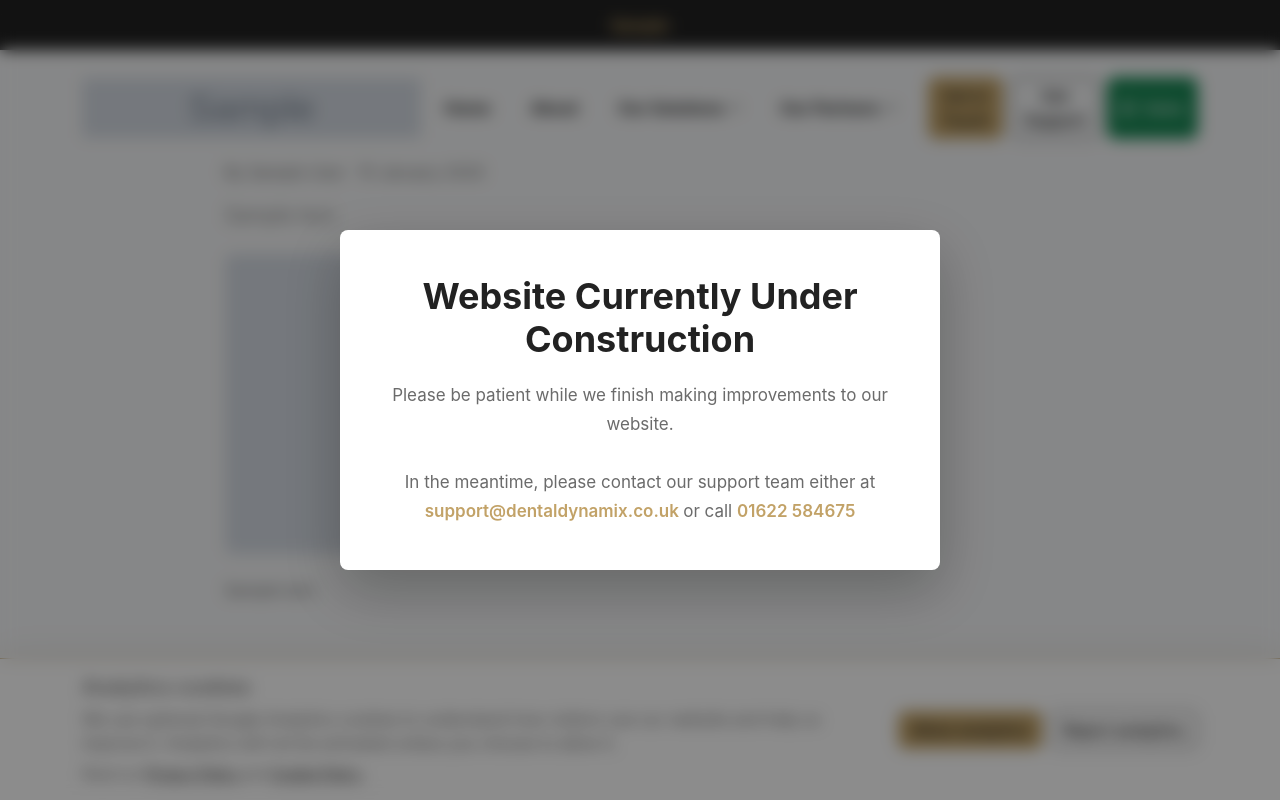
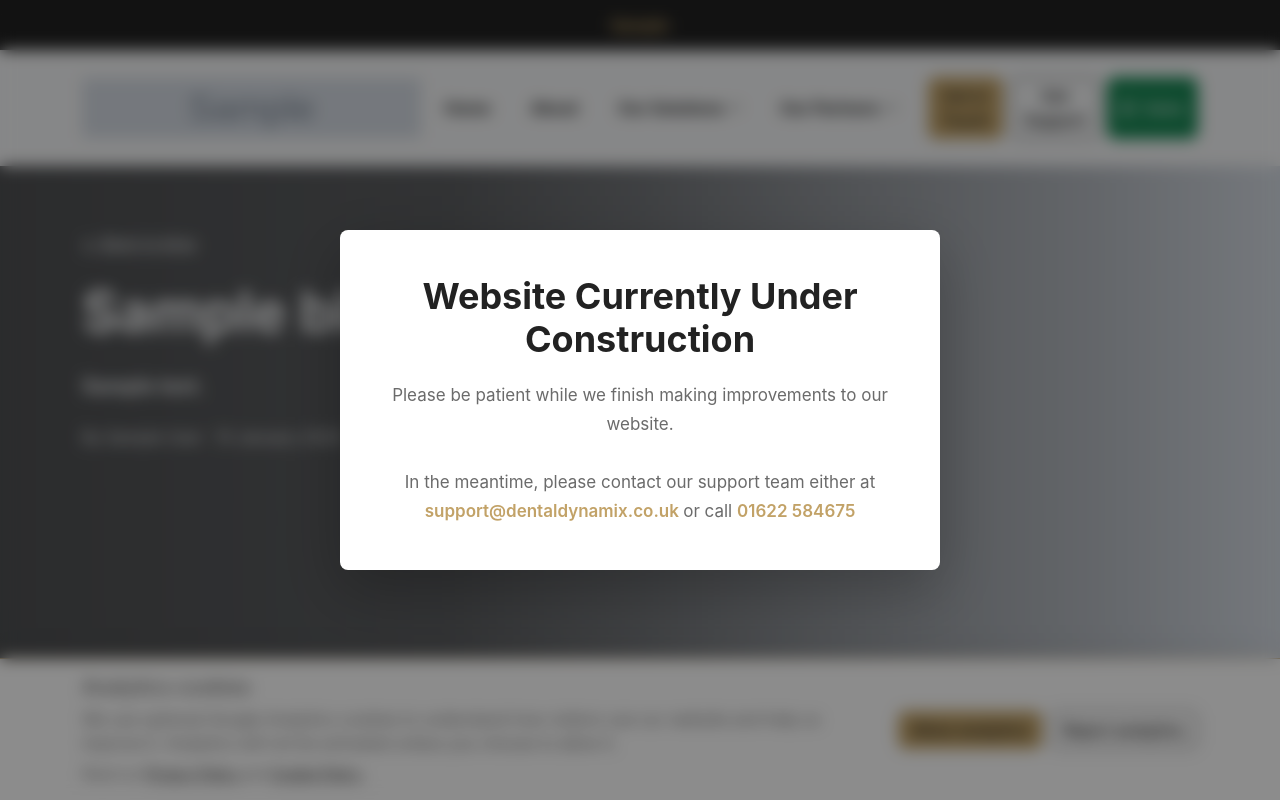
Before and after one commit to Daniel0Marsh/dental-dynamix, a Django app: a page that uses source/blog/templates/blog_details.html in a window 1280 px wide. Run offline with Django 5.2, Linux system fonts and the light colour scheme; tables that the repository leaves empty hold one stand-in row (values such as "Sample post"); grey boxes marked "Sample" are stand-in pictures; some libraries are stand-ins or nearby versions.

Commit message:
feat: implement BlogPage model and update admin, views, and templates for blog functionality

```diff
--- a/source/blog/models.py
+++ b/source/blog/models.py
@@ -147,3 +147,29 @@ class BlogPost(models.Model):
                 kwargs['update_fields'] = set(kwargs['update_fields']) | {'slug'}
 
         super().save(*args, **kwargs)
+
+
+class BlogPage(models.Model):
+    hero_title = models.CharField(
+        max_length=255,
+        default="Dental Dynamix Blog",
+    )
+    hero_subtitle = models.TextField(
+        default="News, updates and insights from the Dental Dynamix team.",
+    )
+    hero_image = models.ImageField(
+        upload_to='blog/hero/',
+        blank=True,
+        default="default/hero_image.webp"
+    )
+    hero_image_alt_text = models.CharField(
+        max_length=255,
+        blank=True,
+    )
+
+    def __str__(self):
+        return "Blog Page"
+
+    class Meta:
+        verbose_name = "Blog Page"
+        verbose_name_plural = "Blog Page"
--- a/source/blog/templates/blog_details.html
+++ b/source/blog/templates/blog_details.html
@@ -6,45 +6,68 @@
 {% endblock %}
 
 {% block content %}
-<section class="py-5">
-  <div class="container">
-    <div class="row justify-content-center">
-      <div class="col-lg-9">
+<article>
+  <header
+    id="hero-section"
+    class="hero-overlay hero-overlay-home bg-dark d-flex align-items-center text-light position-relative"
+    style="min-height: 85vh;"
+  >
+    {% if blog.picture %}
+      <img
+        src="{{ blog.picture.url }}"
+        alt="{{ blog.picture_alt_text }}"
+        class="w-100 h-100 position-absolute top-0 start-0"
+        style="object-fit: cover; z-index: 1;"
+        fetchpriority="high"
+        decoding="async"
+      >
+    {% endif %}
 
+    <div class="container position-relative py-5" style="z-index: 2;">
+      <div class="row">
+        <div class="col-lg-7">
           <nav class="mb-4" aria-label="Blog navigation">
-          <a href="{% url 'blog' %}">&larr; Back to blog</a>
+            <a href="{% url 'blog' %}" class="text-light">
+              &larr; Back to blog
+            </a>
           </nav>
 
-        <article>
-          <header class="mb-4">
-            <h1 class="mb-3">{{ blog.title }}</h1>
+          <h1 class="fw-bold display-4 mb-4">
+            {{ blog.title }}
+          </h1>
 
-            <p class="text-muted">
+          <p class="fw-bold lead mb-4">
+            {{ blog.description }}
+          </p>
+
+          <p class="mb-0">
             By {{ blog.author }}
             &middot;
             <time datetime="{{ blog.created_at|date:'c' }}">
               {{ blog.created_at|date:"j F Y" }}
             </time>
           </p>
-
-            <p class="lead">{{ blog.description }}</p>
+        </div>
+      </div>
+    </div>
   </header>
 
-          {% if blog.picture %}
-            <img
-              src="{{ blog.picture.url }}"
-              alt="{{ blog.picture_alt_text }}"
-              class="img-fluid rounded mb-4"
-            >
-          {% endif %}
-
+  <div class="container py-5">
+    <div class="row justify-content-center">
+      <div class="col-lg-9">
         <div class="blog-content ck-content">
           {{ blog.content|safe }}
+        </div>
+      </div>
+    </div>
   </div>
 </article>
 
 {% if recent_posts %}
-          <aside class="border-top mt-5 pt-4" aria-labelledby="recent-posts-heading">
+  <aside class="container pb-5" aria-labelledby="recent-posts-heading">
+    <div class="row justify-content-center">
+      <div class="col-lg-9">
+        <div class="border-top pt-4">
           <h2 id="recent-posts-heading" class="h4 mb-3">
             Recent posts
           </h2>
@@ -58,11 +81,9 @@
               </li>
             {% endfor %}
           </ul>
-          </aside>
-        {% endif %}
-
         </div>
       </div>
     </div>
-</section>
+  </aside>
+{% endif %}
 {% endblock %}
--- a/source/blog/views.py
+++ b/source/blog/views.py
@@ -4,11 +4,11 @@ from django.views.generic import TemplateView
 
 from branding.models import Branding
 from home.views import HomePage
-from .models import BlogPost
+from .models import BlogPage, BlogPost
 
 
 class BlogPageView(TemplateView):
-    """Display published blog posts, newest first."""
+    """Display the blog hero and published posts."""
 
     template_name = 'blog.html'
 
@@ -17,7 +17,7 @@ class BlogPageView(TemplateView):
 
         context.update({
             'branding': Branding.objects.first(),
-            'home': HomePage.objects.first(),
+            'page': BlogPage.objects.first(),
             'blogs': BlogPost.objects.filter(
                 published=True,
             ).order_by('-created_at'),
```
Also changed, not shown: source/blog/admin.py (+21 -1 lines), source/blog/templates/blog.html (+32 -12 lines). Lines whose indentation alone changed are shown as unchanged.
